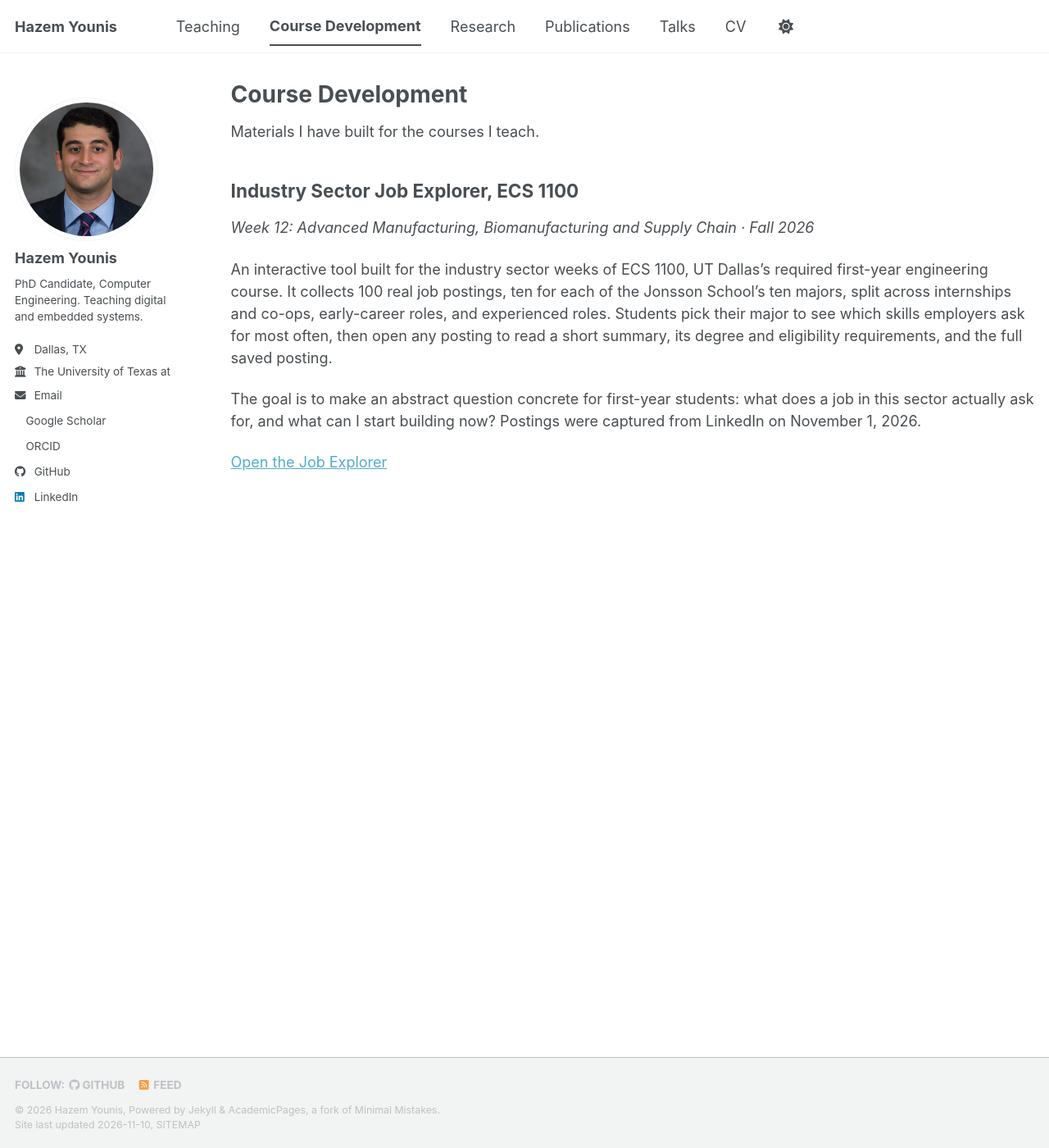
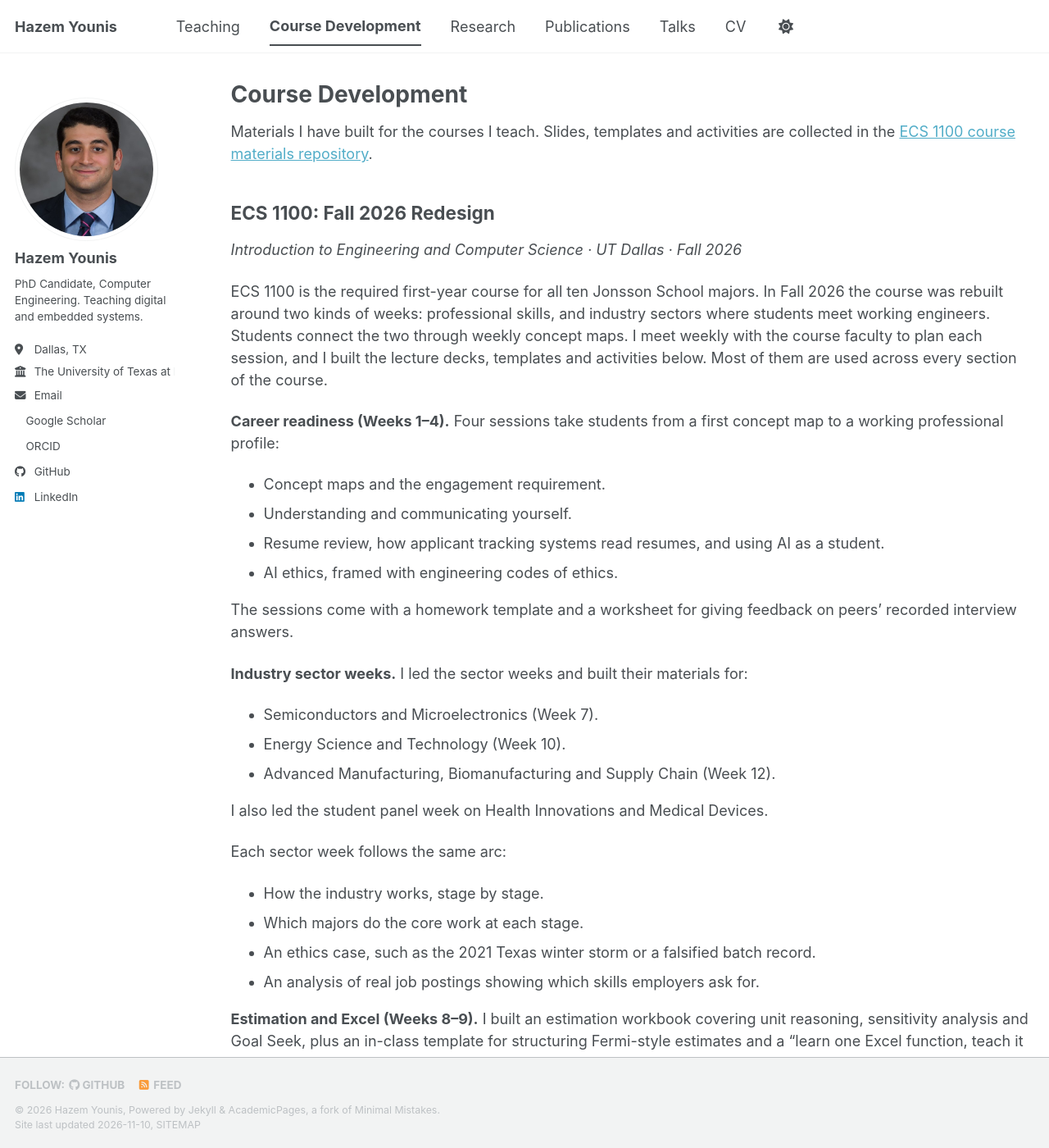
Before and after one commit to Hazem-AF-Younis/hazem-af-younis.github.io, a Jekyll site: the page built from _pages/course-development.md, in a window 1280 px wide and 1400 px high. Shown: the whole window at 82% size. Built offline with Jekyll 4.4.1, drawn with Linux system fonts in a browser that asks for light colours; a script bundle is joined from its source files by our own code; a style sheet for code colours, icons or effects is not loaded; some of the changed text lies outside the part shown.

Commit message:
Expand Course Development page

```diff
--- a/_pages/course-development.md
+++ b/_pages/course-development.md
@@ -5,14 +5,70 @@ permalink: /course-development/
 author_profile: true
 ---
 
-Materials I have built for the courses I teach.
+Materials I have built for the courses I teach. Slides, templates and activities are collected in the [ECS 1100 course materials repository](https://github.com/Hazem-AF-Younis/ecs1100-course-materials).
+
+ECS 1100: Fall 2026 Redesign
+------
+*Introduction to Engineering and Computer Science · UT Dallas · Fall 2026*
+
+ECS 1100 is the required first-year course for all ten Jonsson School majors. In Fall 2026 the course was rebuilt around two kinds of weeks: professional skills, and industry sectors where students meet working engineers. Students connect the two through weekly concept maps. I meet weekly with the course faculty to plan each session, and I built the lecture decks, templates and activities below. Most of them are used across every section of the course.
+
+**Career readiness (Weeks 1–4).** Four sessions take students from a first concept map to a working professional profile:
+* Concept maps and the engagement requirement.
+* Understanding and communicating yourself.
+* Resume review, how applicant tracking systems read resumes, and using AI as a student.
+* AI ethics, framed with engineering codes of ethics.
+
+The sessions come with a homework template and a worksheet for giving feedback on peers' recorded interview answers.
+
+**Industry sector weeks.** I led the sector weeks and built their materials for:
+* Semiconductors and Microelectronics (Week 7).
+* Energy Science and Technology (Week 10).
+* Advanced Manufacturing, Biomanufacturing and Supply Chain (Week 12).
+
+I also led the student panel week on Health Innovations and Medical Devices.
+
+Each sector week follows the same arc:
+* How the industry works, stage by stage.
+* Which majors do the core work at each stage.
+* An ethics case, such as the 2021 Texas winter storm or a falsified batch record.
+* An analysis of real job postings showing which skills employers ask for.
+
+**Estimation and Excel (Weeks 8–9).** I built an estimation workbook covering unit reasoning, sensitivity analysis and Goal Seek, plus an in-class template for structuring Fermi-style estimates and a "learn one Excel function, teach it to a partner" activity.
+
+**Engagement and teaming.** I built a reflection template for the semester engagement requirement. I also wrote "The Unaddressed Conflict," a short role-play that students act out and then diagnose during the teaming week.
+
+[Browse the materials on GitHub](https://github.com/Hazem-AF-Younis/ecs1100-course-materials)
 
 Industry Sector Job Explorer, ECS 1100
 ------
 *Week 12: Advanced Manufacturing, Biomanufacturing and Supply Chain · Fall 2026*
 
-An interactive tool built for the industry sector weeks of ECS 1100, UT Dallas's required first-year engineering course. It collects 100 real job postings, ten for each of the Jonsson School's ten majors, split across internships and co-ops, early-career roles, and experienced roles. Students pick their major to see which skills employers ask for most often, then open any posting to read a short summary, its degree and eligibility requirements, and the full saved posting.
+An interactive tool built for the industry sector weeks of ECS 1100. It collects 100 real job postings, ten for each of the Jonsson School's ten majors, split across internships and co-ops, early-career roles, and experienced roles. Students pick their major to see which skills employers ask for most often, then open any posting to read a short summary, its degree and eligibility requirements, and the full saved posting.
 
 The goal is to make an abstract question concrete for first-year students: what does a job in this sector actually ask for, and what can I start building now? Postings were captured from LinkedIn on November 1, 2026.
 
-[Open the Job Explorer](https://claude.ai/artifact/FZMX2YbFgobrCNAxeVWEwt)
+[Open the Job Explorer](https://hazem-af-younis.github.io/ECS1100.Manufacturing/)
+
+ECS 1100: Engineering Design Curriculum
+------
+*Introduction to Engineering and Computer Science · UT Dallas · Fall 2024 and Fall 2025*
+
+Before the redesign, ECS 1100 taught the engineering design process through weekly pre-class, in-class and at-home modules, alongside department sessions for each major. I taught as instructor of record both years, including two Fall 2025 lectures of 297 and 196 students. I helped develop and presented sessions across all sections, including:
+* The Electrical and Computer Engineering department session.
+* Engineering identity.
+* Requirements generation.
+* Idea generation.
+* Root cause analysis.
+* Prototyping and representation.
+
+Guest Lecture: Cochlear Implant Signal Processing
+------
+*EESC 6366 Speech and Speaker Recognition · UT Dallas · October 2, 2026*
+
+A guest lecture in Dr. John H.L. Hansen's graduate course on speech and speaker recognition. It connected the course's frame-based speech analysis to hearing technology. Topics covered:
+* Short-time time- and frequency-domain features.
+* Linear prediction and the acoustic tube model.
+* How cochlear implants turn sound into electrical stimulation.
+* How noise and reverberation affect cochlear implant users.
+* The CCi-MOBILE research platform, and CCi-CLOUD, the online platform I built to extend it to remote and longitudinal testing.
```
